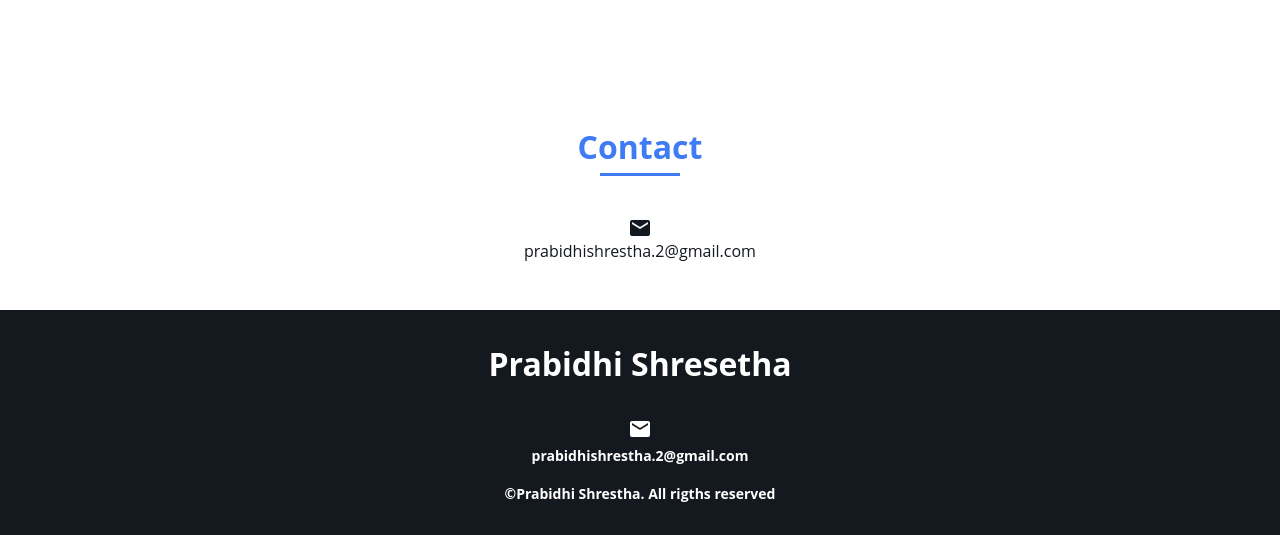
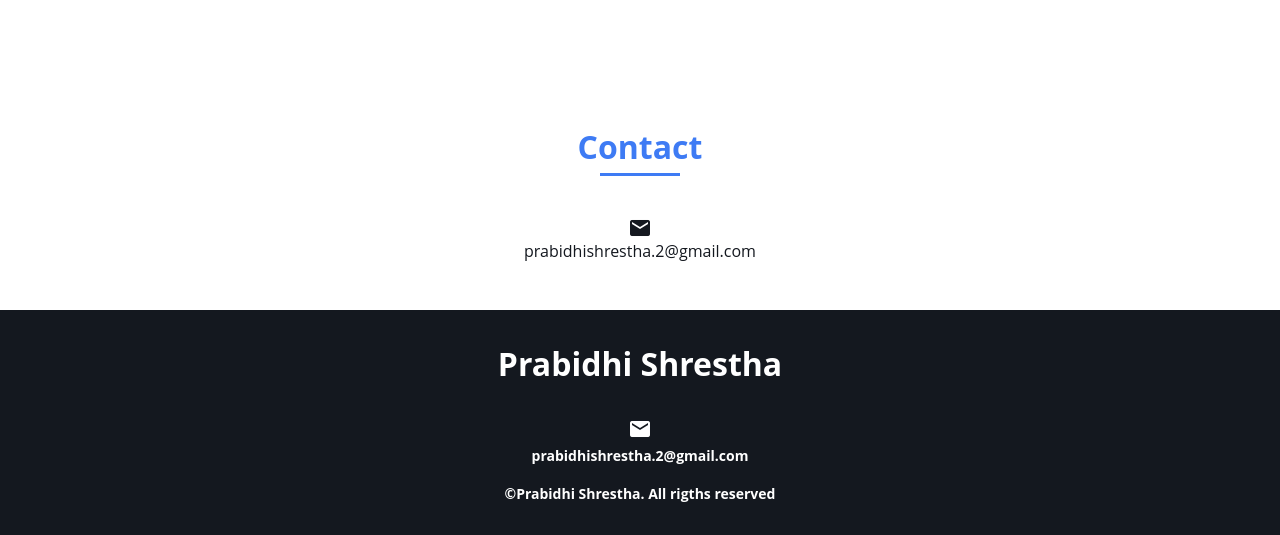
Before and after one commit to prabi-dhi/personal_portfolio, a plain HTML site: page index.html in a window 1280 px wide. Shown: the part 2145-2680 px from the top of the page. Drawn offline with nearby package versions, Linux system fonts and the light colour scheme.

Commit message:
Footer fixed

```diff
--- a/index.html
+++ b/index.html
@@ -156,7 +156,7 @@
 </main>
              <!--===== FOOTER =====-->
         <footer class="footer">
-            <p class="footer__title">Prabidhi Shresetha</p>
+            <p class="footer__title">Prabidhi Shrestha</p>
 
 <!--             <div class="footer__social">
                 <a href="#" class="footer__icon"><i class='bx bxl-facebook' ></i></a>
```
